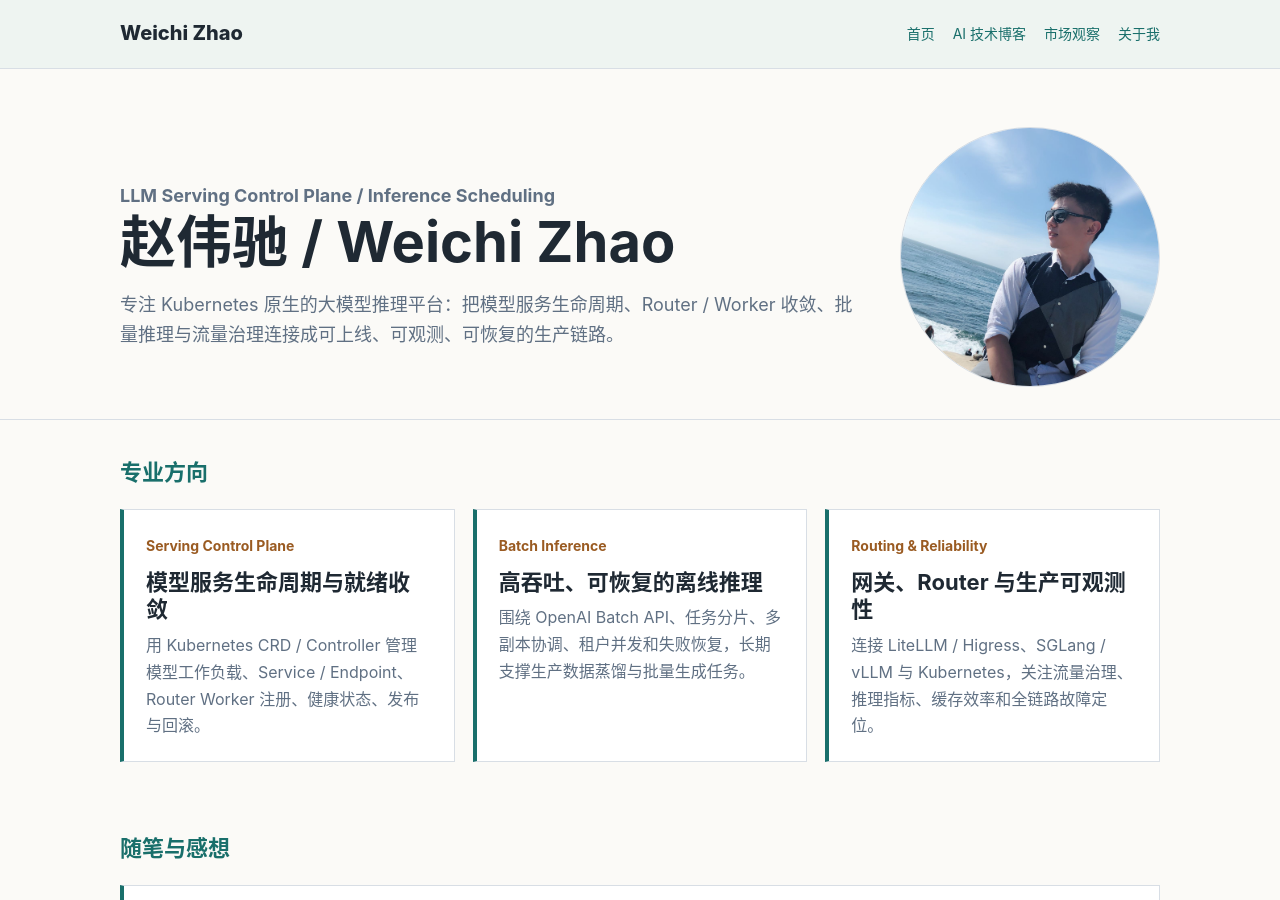
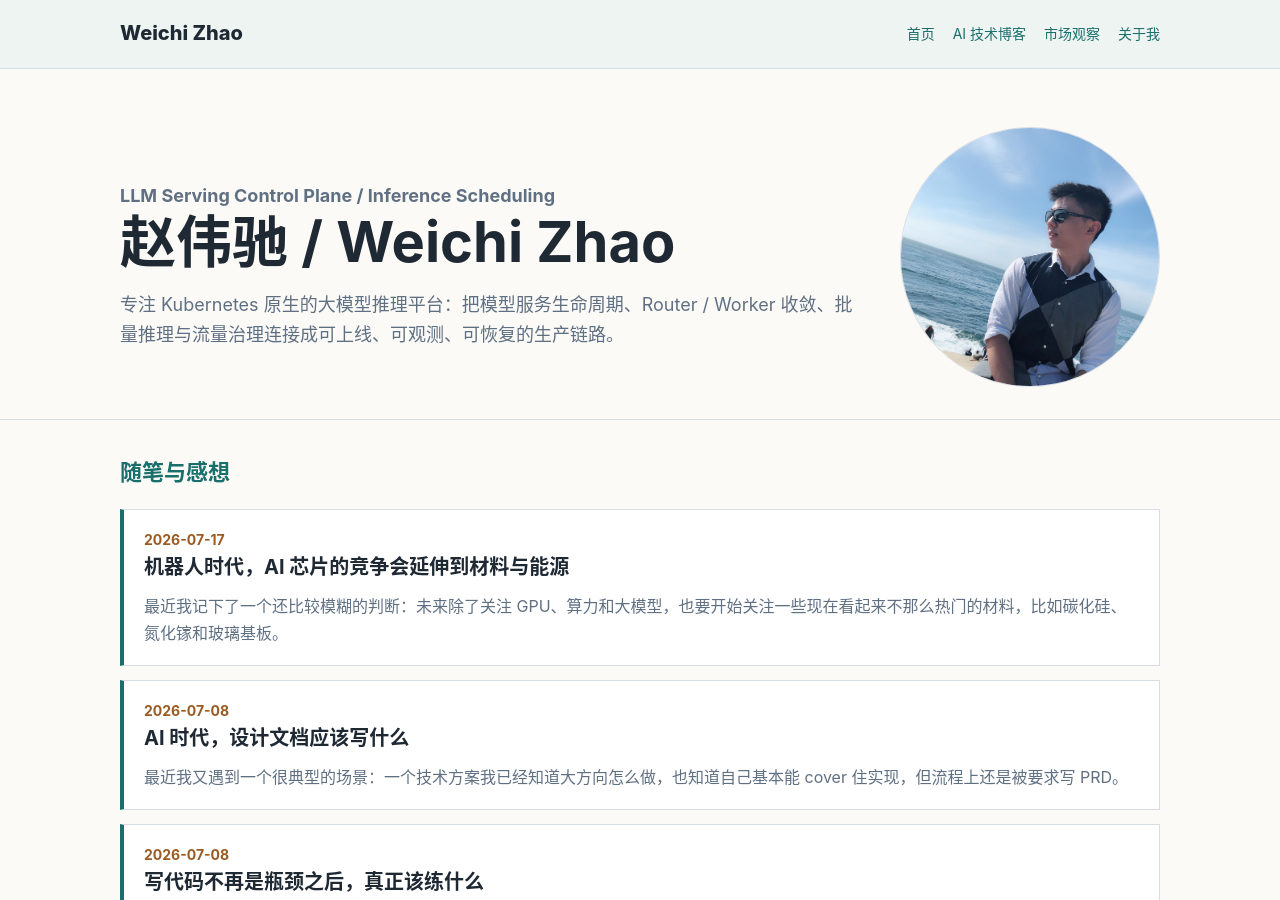
Before and after one commit to WZStephen/wzstephen.github.io, a Jekyll site: the page built from index.html, in a window 1280 px wide and 900 px high. Built offline with Jekyll 4.4.1, drawn with Linux system fonts in a browser that asks for light colours.

```diff
--- a/index.html
+++ b/index.html
@@ -11,30 +11,6 @@ title: Weichi Zhao
       <p>专注 Kubernetes 原生的大模型推理平台：把模型服务生命周期、Router / Worker 收敛、批量推理与流量治理连接成可上线、可观测、可恢复的生产链路。</p>
     </div>
     <img class="hero-photo" src="{{ '/Img_Files/weichi2.jpg' | relative_url }}" alt="Weichi Zhao">
-  </div>
-</section>
-
-<section class="wrap section">
-  <div class="section-title">
-    <h2>专业方向</h2>
-  </div>
-
-  <div class="feature-grid focus-grid">
-    <div class="feature-card">
-      <span>Serving Control Plane</span>
-      <h3>模型服务生命周期与就绪收敛</h3>
-      <p>用 Kubernetes CRD / Controller 管理模型工作负载、Service / Endpoint、Router Worker 注册、健康状态、发布与回滚。</p>
-    </div>
-    <div class="feature-card">
-      <span>Batch Inference</span>
-      <h3>高吞吐、可恢复的离线推理</h3>
-      <p>围绕 OpenAI Batch API、任务分片、多副本协调、租户并发和失败恢复，长期支撑生产数据蒸馏与批量生成任务。</p>
-    </div>
-    <div class="feature-card">
-      <span>Routing &amp; Reliability</span>
-      <h3>网关、Router 与生产可观测性</h3>
-      <p>连接 LiteLLM / Higress、SGLang / vLLM 与 Kubernetes，关注流量治理、推理指标、缓存效率和全链路故障定位。</p>
-    </div>
   </div>
 </section>
 
```
Also changed, not shown: resume/index-cn.html (+26 -29 lines), resume/index.html (+27 -31 lines), 2 other files.
